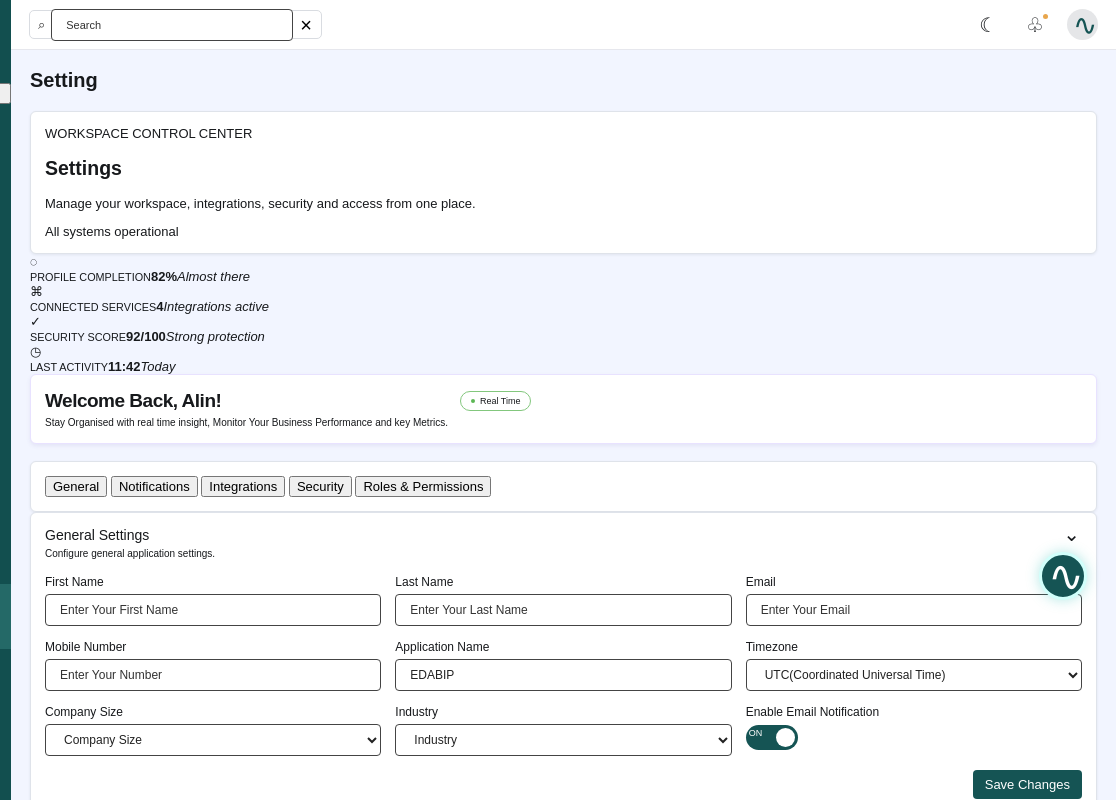
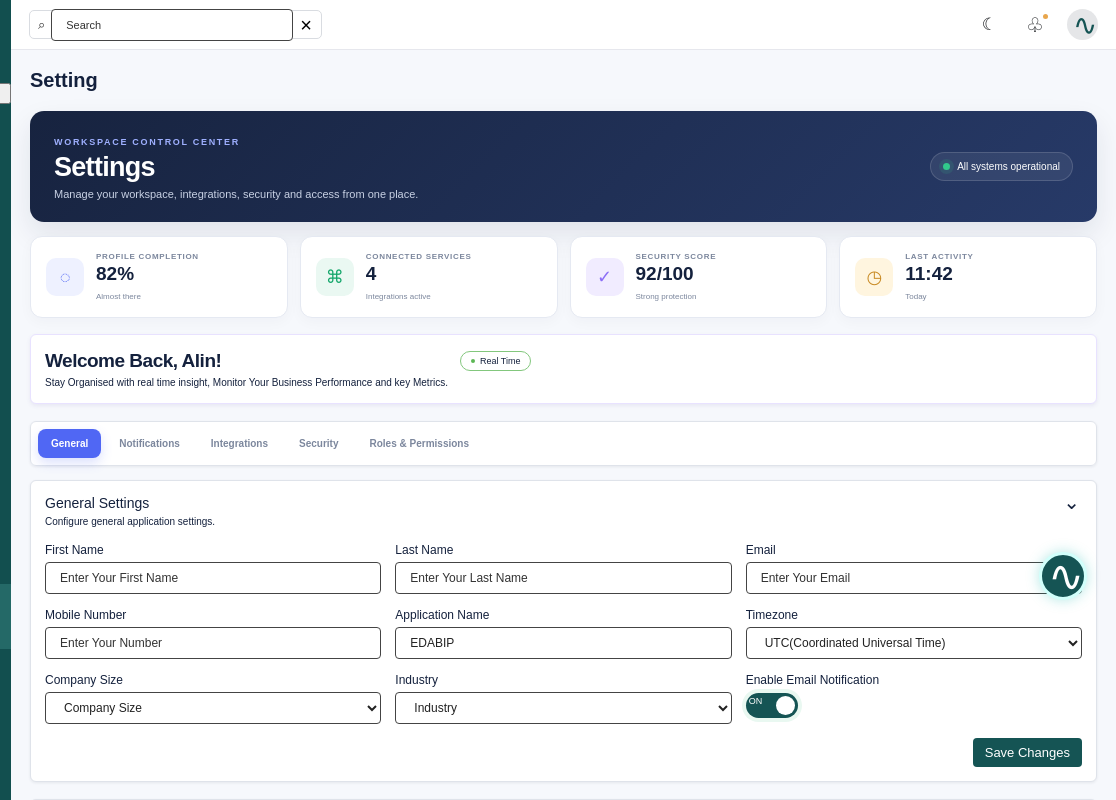
Before and after one commit to Asifahamed0813/edabip-asif, a plain HTML site: page edabip-asif/index.html in a window 1280 px wide. Shown: the top 800 px of the page, 164-1280 px from the left. Drawn offline with Linux system fonts and the light colour scheme.

Commit message:
Add next-level responsive theme and dashboard styling

```diff
--- a/edabip-asif/style.css
+++ b/edabip-asif/style.css
@@ -371,3 +371,49 @@ tbody tr:hover { background: #f7fbfb; }
 .sidebar .ai-card button:hover {
     background: #0e4242;
 }
+/* =====================================================
+   NEXT-LEVEL EDABIP UI
+   ===================================================== */
+:root{
+  --nl-bg:#f6f8fc;--nl-surface:#fff;--nl-surface2:#f9fafc;--nl-text:#14213d;
+  --nl-muted:#7c879d;--nl-line:#e5e9f2;--nl-primary:#5067f4;--nl-dark:#17233f;
+  --nl-green:#13a66a;--nl-greenbg:#e9f8f1;--nl-purple:#8b6df6;
+}
+body{background:var(--nl-bg);color:var(--nl-text);transition:background .2s,color .2s}
+body.dark{--nl-bg:#0d1321;--nl-surface:#141c2d;--nl-surface2:#101827;--nl-text:#edf2ff;--nl-muted:#8d99ae;--nl-line:#253148;--nl-primary:#7384ff;--nl-dark:#edf1ff;--nl-green:#31c98b;--nl-greenbg:#123326}
+body.dark .topbar,body.dark input:not([type="checkbox"]),body.dark select,body.dark .small-action,body.dark .pagination button{background:var(--nl-surface);color:var(--nl-text);border-color:var(--nl-line)}
+body.dark .panel,body.dark .welcome{background:var(--nl-surface);border-color:var(--nl-line)}
+body.dark .card-subtitle,body.dark .welcome p,body.dark .section-heading small,body.dark .metric-card small,body.dark .metric-card em{color:var(--nl-muted)}
+body.dark .footer{color:#657188}
+.workspace-hero{display:flex;justify-content:space-between;align-items:center;gap:20px;padding:22px 24px;margin-bottom:14px;background:linear-gradient(135deg,var(--nl-dark),#273a68);color:#fff;border:0;border-radius:14px;box-shadow:0 12px 28px #17233f18}
+.workspace-hero h2{margin:4px 0 5px;font-size:27px;letter-spacing:-.7px}
+.workspace-hero p{margin:0;color:#c8d1e4;font-size:11px}
+.eyebrow{font-size:9px;font-weight:700;letter-spacing:1.7px;color:#9fb0ff}
+.system-pill{display:inline-flex;align-items:center;gap:7px;border:1px solid #ffffff25;background:#ffffff12;border-radius:999px;padding:8px 12px;font-size:10px;white-space:nowrap}
+.system-pill span{width:7px;height:7px;border-radius:50%;background:#31c98b;box-shadow:0 0 0 4px #31c98b20}
+.overview-grid{display:grid;grid-template-columns:repeat(4,minmax(0,1fr));gap:12px;margin-bottom:16px}
+.metric-card{display:flex;align-items:center;gap:12px;padding:15px;border:1px solid var(--nl-line);border-radius:12px;background:var(--nl-surface);box-shadow:0 4px 14px #14213d08}
+.metric-icon{display:grid;place-items:center;width:38px;height:38px;border-radius:10px;background:#eef1ff;color:var(--nl-primary);font-size:18px}
+.metric-card:nth-child(2) .metric-icon{background:#eaf8f2;color:var(--nl-green)}
+.metric-card:nth-child(3) .metric-icon{background:#f1ecff;color:var(--nl-purple)}
+.metric-card:nth-child(4) .metric-icon{background:#fff5df;color:#c88922}
+.metric-card small{display:block;color:var(--nl-muted);font-size:8px;font-weight:700;letter-spacing:.7px}
+.metric-card strong{display:block;font-size:19px;margin:2px 0}
+.metric-card em{font-style:normal;color:var(--nl-muted);font-size:8px}
+.settings-nav{display:flex;gap:5px;padding:7px;margin-bottom:14px;position:sticky;top:0;z-index:8;background:color-mix(in srgb,var(--nl-surface) 94%,transparent);backdrop-filter:blur(10px)}
+.settings-nav-item{border:0;background:transparent;color:var(--nl-muted);padding:9px 13px;border-radius:8px;font-size:10px;font-weight:600}
+.settings-nav-item:hover{background:var(--nl-surface2);color:var(--nl-text)}
+.settings-nav-item.active{background:var(--nl-primary);color:#fff;box-shadow:0 5px 12px #5067f433}
+.activity-panel{margin-bottom:17px}
+.activity-list{display:grid;grid-template-columns:repeat(3,1fr);gap:10px}
+.activity-list>div{display:flex;gap:9px;align-items:flex-start;padding:11px;border:1px solid var(--nl-line);border-radius:9px;background:var(--nl-surface2)}
+.activity-list>div>span{display:grid;place-items:center;width:25px;height:25px;border-radius:7px;background:var(--nl-greenbg);color:var(--nl-green);font-weight:700}
+.activity-list p{margin:0}.activity-list b{display:block;font-size:10px}.activity-list small{display:block;margin-top:3px;color:var(--nl-muted);font-size:8px}
+.theme-button{font-size:17px}
+.switch{background:#a0a7b2;transition:background .2s ease,box-shadow .2s ease}
+.switch input:checked + .slider{transform:translateX(27px)}
+.switch:has(input:checked){background:var(--nl-green);box-shadow:0 0 0 4px var(--nl-greenbg)}
+.switch input:not(:checked) + .slider{transform:translateX(0)}
+@media(max-width:900px){.overview-grid{grid-template-columns:repeat(2,1fr)}.activity-list{grid-template-columns:1fr}.settings-nav{overflow:auto;white-space:nowrap}}
+@media(max-width:620px){.workspace-hero{align-items:flex-start;flex-direction:column;padding:18px}.workspace-hero h2{font-size:23px}.overview-grid{grid-template-columns:1fr 1fr}.metric-card{padding:12px}.metric-card strong{font-size:16px}.settings-nav{position:static}}
+@media(max-width:420px){.overview-grid{grid-template-columns:1fr}}
```
